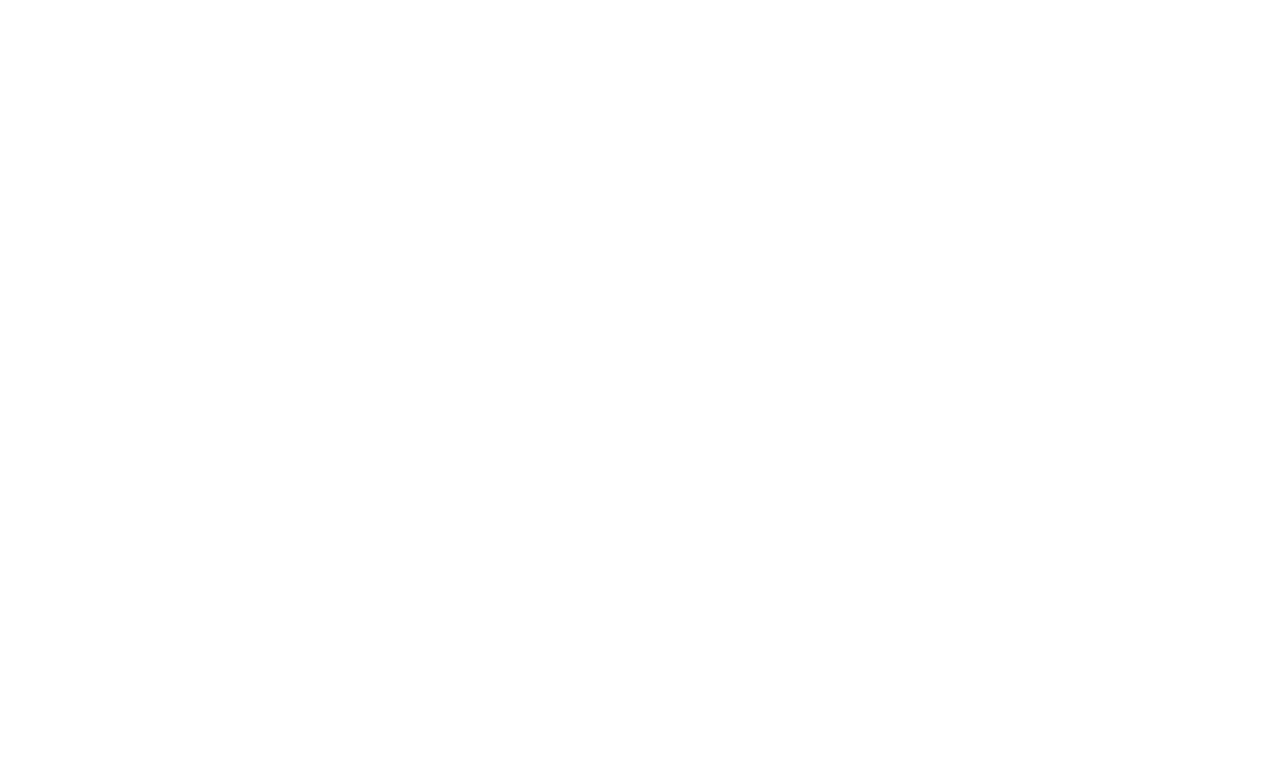
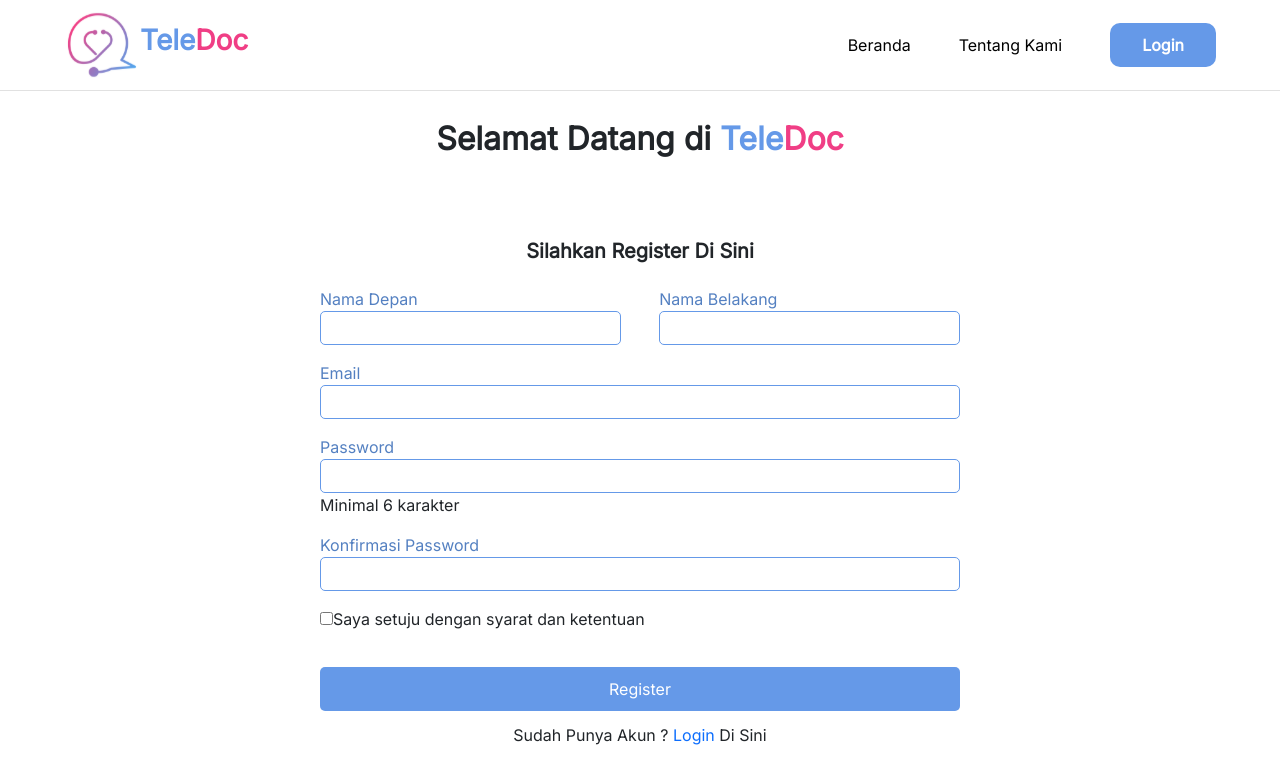
Before and after one commit to FE-34/teledoc-react, a React (Vite) app: page /register in a window 1280 px wide. Before the commit this address had no page. Shown: the top 784 px of the page. Built offline with nearby package versions, Linux system fonts and the light colour scheme.

Commit message:
Buat Halaman Register

```diff
--- a/src/App.jsx
+++ b/src/App.jsx
@@ -2,12 +2,14 @@
 import Homepage from './pages/Homepage'
 import '../node_modules/bootstrap/dist/css/bootstrap.css'
 import {Routes, Route} from 'react-router-dom'
+import Register from './pages/Register'
 
 function App() {
   return (
     <div className="App">
       <Routes>
         <Route path='/' element={<Homepage/>}/>
+        <Route path='/register' element={<Register/>}/>
       </Routes>
     </div>
   )
--- /dev/null
+++ b/src/components/FormRegister.jsx
@@ -0,0 +1,109 @@
+import React, { useState } from 'react'
+import { useDispatch, useSelector } from 'react-redux'
+import { addUser } from '../redux/action/registerAction'
+
+function FormRegister() {
+  const dispatch = useDispatch()
+  const [namaDepan, setNamaDepan] = useState('')
+  const [namaBelakang, setNamaBelakang] = useState('')
+  const [email, setEmail] = useState('')
+  const [password, setPassword] = useState('')
+  const [confirmPassword, setConfirmPassword] = useState('')
+  const validasiHuruf = /^[a-zA-Z ]+$/;
+
+  function handleRegister(e){
+    e.preventDefault()
+
+    if (namaDepan.match(validasiHuruf) && namaBelakang.match(validasiHuruf)) {
+        if (password.length >= 6){
+            if (password == confirmPassword){
+                const newDataUser = {
+                    namadepan: namaDepan,
+                    namabelakang: namaBelakang,
+                    email: email,
+                    password: password
+                }
+
+                alert("Terima kasih sudah mendaftar, silahkan login")
+
+                setNamaDepan('')
+                setNamaBelakang('')
+                setEmail('')
+                setPassword('')
+                setConfirmPassword('')
+
+                dispatch(addUser(newDataUser))
+            }else{
+                alert("Password dan Konfirmasi Password tidak sesuai")
+            }
+        }else{
+            alert("Format password tidak sesuai")
+        }
+    }else{
+        alert("Format nama wajib huruf!")
+    }
+  }
+
+  return (
+    <>
+        <header className='register-header'>
+            <div>
+                <p>Selamat Datang di <span name="tele">Tele</span><span name="doc">Doc</span></p>
+            </div>
+        </header>
+
+        <main className='register-main'>
+            <div>
+                <div>
+                    <div>
+                        <h5>Silahkan Register Di Sini</h5>
+                    </div>
+                    <form id="frm" onSubmit={handleRegister}>
+                        <div className="form-box" id="nama-depan-belakang">
+                            <div>
+                                <label>Nama Depan</label>
+                                <div className="input-wrapper" name="for-nama-depan">
+                                    <input type="text" name="Nama Depan" className="input-form-nama" id="namadepan" value={namaDepan} onChange={(e) => setNamaDepan(e.target.value)} required />
+                                </div>
+                            </div>
+                            <div id="nama-belakang">
+                                <label>Nama Belakang</label>
+                                <div className="input-wrapper" name="for-nama-belakang">
+                                    <input type="text" name="Nama Belakang" className="input-form-nama" id="namabelakang" value={namaBelakang} onChange={(e) => setNamaBelakang(e.target.value)} required />
+                                </div>
+                            </div>
+                        </div>
+                        <div className="form-box">
+                            <label>Email</label>
+                            <div className="input-wrapper">
+                                <input type="email" name="Email" className="input-form" id="email" value={email} onChange={(e) => setEmail(e.target.value)} required />
+                            </div>
+                        </div>
+                        <div className="form-box">
+                            <label>Password</label>
+                            <div className="input-wrapper">
+                                <input type="password" name="Password" className="input-form" id="password" value={password} onChange={(e) => setPassword(e.target.value)} required />
+                            </div>
+                            <span>Minimal 6 karakter</span>
+                        </div>
+                        <div className="form-box">
+                            <label>Konfirmasi Password</label>
+                            <div className="input-wrapper">
+                                <input type="password" name="Konfirmasi Password" className="input-form" id="confirm-password" value={confirmPassword} onChange={(e) => setConfirmPassword(e.target.value)} required />
+                            </div>
+                        </div>
+                        <div className="form-box">
+                            <input type="checkbox" required />
+                            <span>Saya setuju dengan syarat dan ketentuan</span>
+                        </div>
+                        <button type="submit">Register</button>
+                    </form>
+                    <p>Sudah Punya Akun ? <a href="login.html"><span>Login</span></a> Di Sini</p>
+                </div>
+            </div>
+        </main>
+    </>
+  )
+}
+
+export default FormRegister
--- a/src/main.jsx
+++ b/src/main.jsx
@@ -3,11 +3,15 @@
 import App from './App'
 import './index.css'
 import {BrowserRouter} from 'react-router-dom'
+import { Provider } from 'react-redux'
+import store from './redux/store'
 
 ReactDOM.createRoot(document.getElementById('root')).render(
   <React.StrictMode>
-    <BrowserRouter>
-      <App />
-    </BrowserRouter>
+    <Provider store={store}>
+      <BrowserRouter>
+        <App />
+      </BrowserRouter>
+    </Provider>
   </React.StrictMode>
 )
--- /dev/null
+++ b/src/pages/Register.css
@@ -0,0 +1,89 @@
+span[name='tele']{
+    color: #6599E8;
+}
+span[name='doc']{
+    color: #F03E85;
+}
+
+/* Header */
+.register-header{
+    display: flex;
+    justify-content: center;
+    margin-top: 24px;
+}
+.register-header p{
+    font-size: 2rem;
+    font-weight: 800;
+}
+
+/* Main */
+.register-main{
+    display: flex;
+    justify-content: center;
+    margin-top: 60px;
+    padding-bottom: 60px;
+}
+.register-main>div{
+    width: 50%;
+}
+.register-main>div>div{
+    display: flex;
+    flex-direction: column;
+    align-items: center;
+}
+.register-main>div>div p{
+    margin-top: 12px;
+}
+.register-main h5{
+    font-weight: 600;
+}
+.register-main form{
+    width: 100%;
+}
+.register-main label{
+    color: #5480C1;
+}
+.register-main input[type="text"], .register-main input[type="email"], .register-main input[type="password"]{
+    height: 32px;
+    font-size: 1rem;
+    border: transparent;
+}
+.register-main button{
+    width: 100%;
+    height: 44px;
+    background: #6599E8;
+    border: transparent;
+    border-radius: 5px;
+    color: #fff;
+    margin-top: 36px;
+}
+.register-main a{
+    text-decoration: none;
+}
+.form-box{
+    margin-top: 16px;
+}
+.input-form{
+    width: 95%;
+}
+.input-form-nama{
+    width: 90%;
+}
+#nama-depan-belakang{
+    display: flex;
+    justify-content: space-between;
+    flex-wrap: wrap;
+}
+#nama-depan-belakang div{
+    width: 47%;
+}
+#nama-depan-belakang div[name="for-nama-depan"], #nama-depan-belakang div[name="for-nama-belakang"]{
+    width: 100%;
+}
+.input-wrapper{
+    display: flex;
+    justify-content: center;
+    width: inherit;
+    border: solid thin #6599E8;
+    border-radius: 5px;
+}
--- /dev/null
+++ b/src/pages/Register.jsx
@@ -0,0 +1,14 @@
+import './Register.css'
+import FormRegister from '../components/FormRegister'
+import Nav from '../components/Nav'
+
+function Register() {
+  return (
+    <>
+        <Nav/>
+        <FormRegister/>
+    </>
+  )
+}
+
+export default Register
--- /dev/null
+++ b/src/redux/action/registerAction.js
@@ -0,0 +1,8 @@
+export const USER_REGISTER = 'USER_REGISTER'
+
+export function addUser(dataUser){
+    return{
+        type: USER_REGISTER,
+        payload: dataUser
+    }
+}
--- /dev/null
+++ b/src/redux/reducer/registerReducer.js
@@ -0,0 +1,21 @@
+import { USER_REGISTER } from "../action/registerAction"
+
+const initialState = [
+    {
+        namadepan: 'John',
+        namabelakang: 'Cena',
+        email: 'johncena@gmail.com',
+        password: 'thechampishere'
+    }
+]
+
+function registerReducer(state = initialState, action){
+    switch (action.type) {
+        case USER_REGISTER:
+            return [...state, action.payload]
+        default:
+            return state
+    }
+}
+
+export default registerReducer
--- /dev/null
+++ b/src/redux/store/index.js
@@ -0,0 +1,10 @@
+import { combineReducers, createStore } from "redux";
+import registerReducer from "../reducer/registerReducer";
+
+const allReducer = combineReducers({
+    register: registerReducer
+})
+
+const store = createStore(allReducer)
+
+export default store
```
